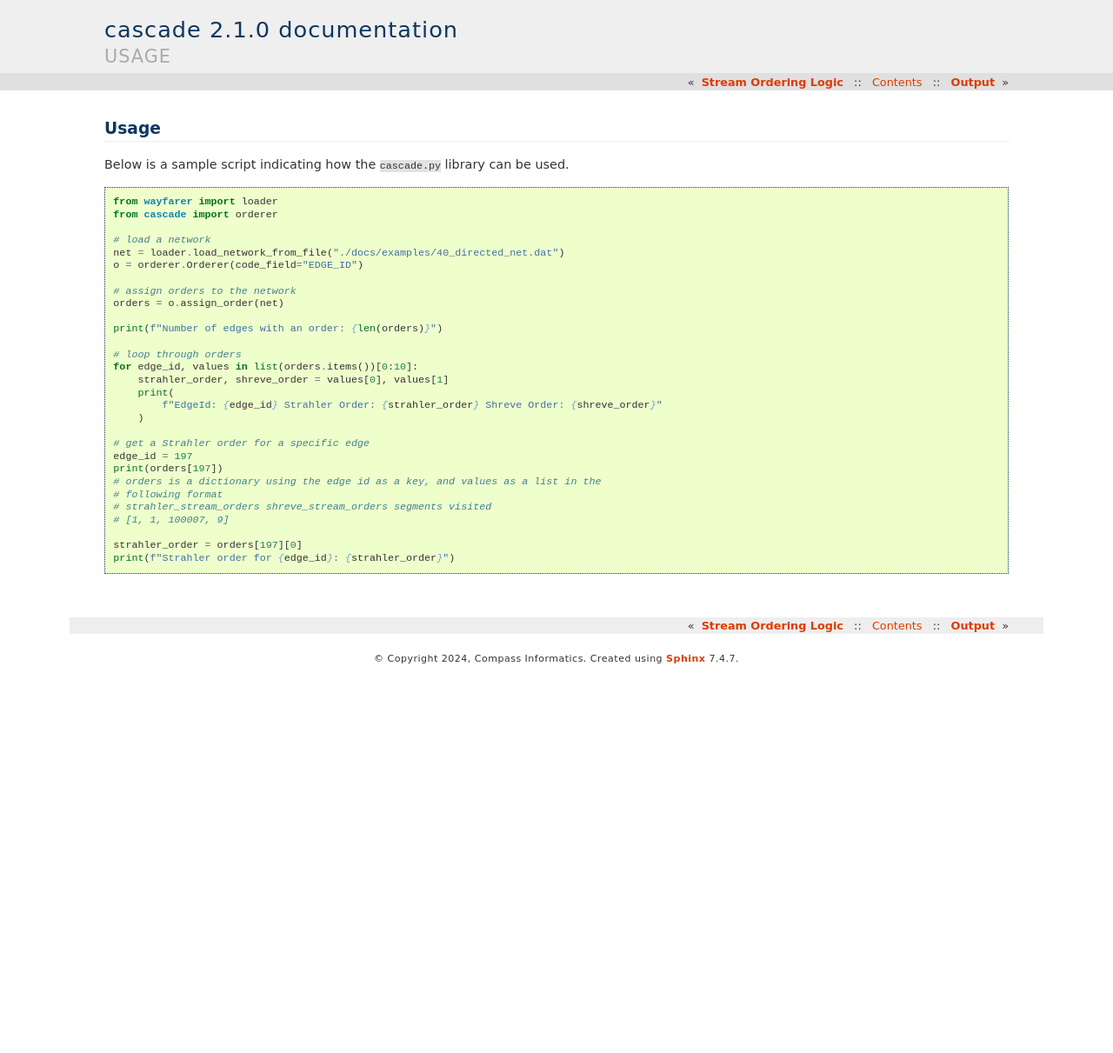
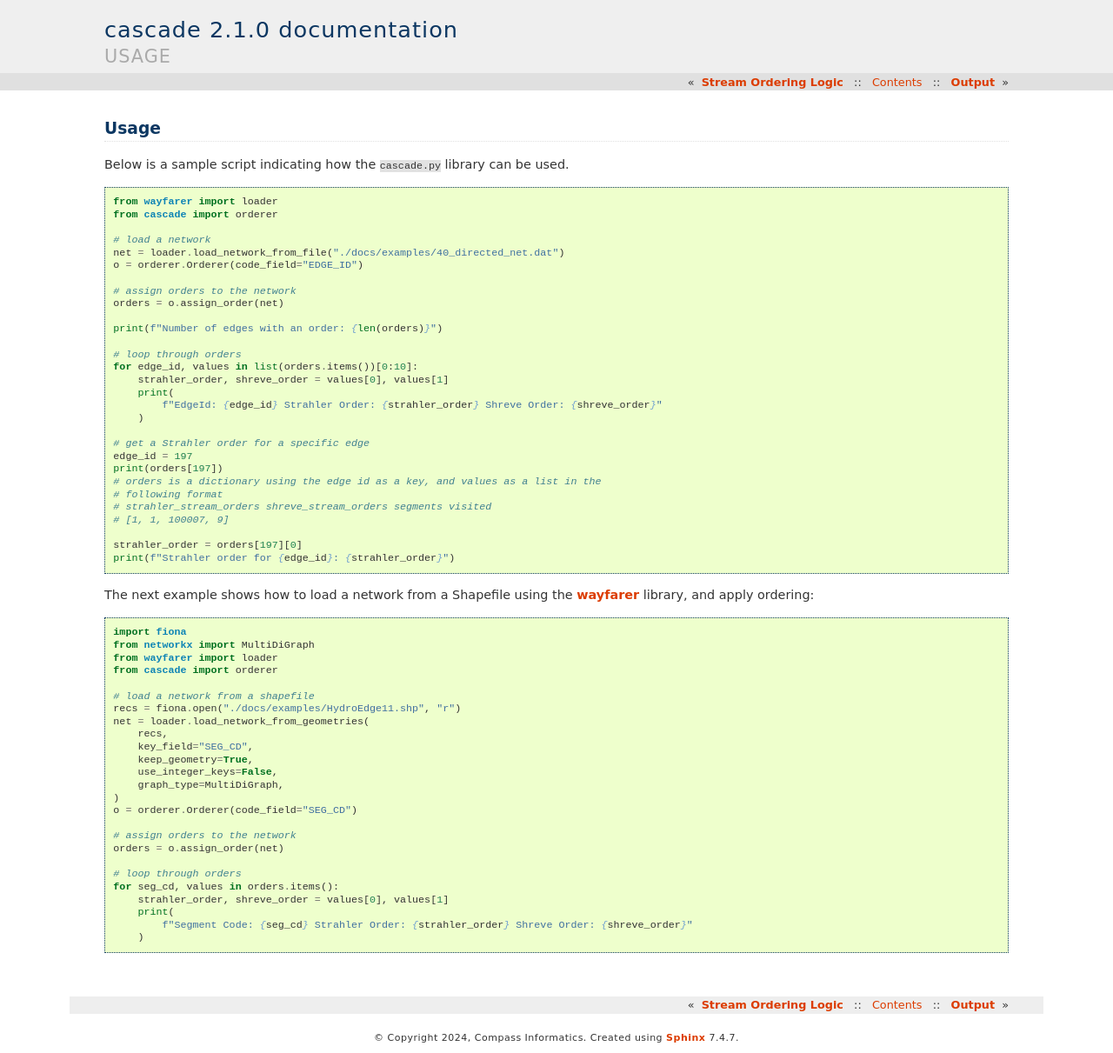
Before and after one commit to compassinformatics/cascade, a Sphinx documentation site: the page built from docs/usage.rst, in a window 1280 px wide. Shown: the whole page at 87% size. Built offline with Sphinx 7.4.7, drawn with Linux system fonts in a browser that asks for light colours; before the commit the page ends 900 px from its top, so only the background shows below that.

Commit message:
Add full example

```diff
--- /dev/null
+++ b/docs/examples/full_example.py
@@ -0,0 +1,25 @@
+import fiona
+from networkx import MultiDiGraph
+from wayfarer import loader
+from cascade import orderer
+
+# load a network from a shapefile
+recs = fiona.open("./docs/examples/HydroEdge11.shp", "r")
+net = loader.load_network_from_geometries(
+    recs,
+    key_field="SEG_CD",
+    keep_geometry=True,
+    use_integer_keys=False,
+    graph_type=MultiDiGraph,
+)
+o = orderer.Orderer(code_field="SEG_CD")
+
+# assign orders to the network
+orders = o.assign_order(net)
+
+# loop through orders
+for seg_cd, values in orders.items():
+    strahler_order, shreve_order = values[0], values[1]
+    print(
+        f"Segment Code: {seg_cd} Strahler Order: {strahler_order} Shreve Order: {shreve_order}"
+    )
--- a/docs/usage.rst
+++ b/docs/usage.rst
@@ -4,3 +4,8 @@ Usage
 Below is a sample script indicating how the ``cascade.py`` library can be used.
 
 .. literalinclude:: examples/example.py
+
+The next example shows how to load a network from a Shapefile using the `wayfarer <https://github.com/compassinformatics/wayfarer/>`_
+library, and apply ordering:
+
+.. literalinclude:: examples/full_example.py
```
Also changed, not shown: README.rst (+32 -0 lines), 4 other files.
